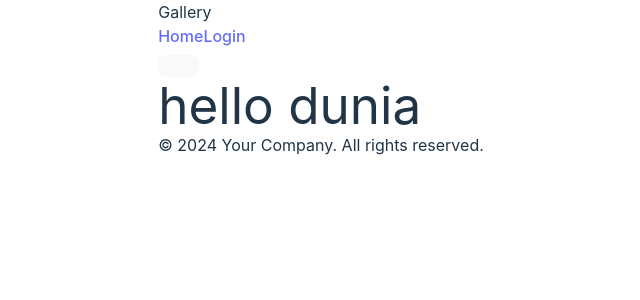
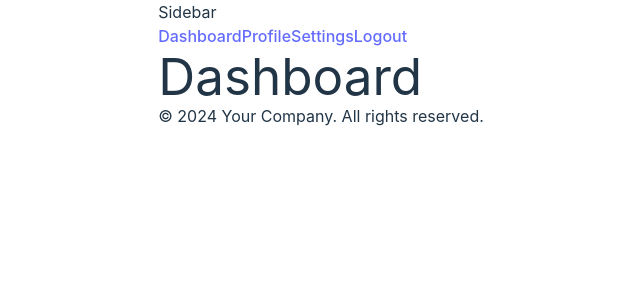
Before and after one commit to Reyhansyah11/gallery, a React (Vite) app: page /dashboard in a window 1280 px wide. Shown: the top 300 px of the page, without its empty margins (319-959 px from the left). Built offline with nearby package versions, Linux system fonts and the light colour scheme.

Commit message:
dasboard

```diff
--- a/src/App.tsx
+++ b/src/App.tsx
@@ -1,26 +1,38 @@
 import Navbar from './components/Navigasi';
 import Footer from './components/Footer';
-import { BrowserRouter as Router, Routes, Route } from 'react-router-dom';
+import { BrowserRouter as Router, Routes, Route, useLocation } from 'react-router-dom';
 import Home from './pages/home/index';
 import Login from './pages/Login/index';
 import Dashboard from './pages/dashboard/index';
 
-function App() {
+const App: React.FC = () => {
+  const location = useLocation();
+  const pathNames = location.pathname.split('/').filter(path => path);
+
+  const isDashboard = pathNames[0] === "dashboard";
+
+  const showNavbar = !isDashboard;
+
   return (
-    <>
-      <Router>
-        <Navbar />
-        <div className="pt-16"> {/* Padding atas untuk menghindari konten tertutup oleh navbar */}
+    <div>
+      {showNavbar && <Navbar />}
       <Routes>
         <Route path="/" element={<Home />} />
         <Route path="/login" element={<Login />} />
         <Route path="/dashboard" element={<Dashboard />} />
+        {/* Tambahkan rute lainnya di sini */}
       </Routes>
+      <Footer />
     </div>
-        <Footer />
+  );
+};
+
+const AppWrapper: React.FC = () => {
+  return (
+    <Router>
+      <App />
     </Router>
-    </>
   );
-}
+};
 
-export default App;
+export default AppWrapper;
--- a/src/components/Footer.tsx
+++ b/src/components/Footer.tsx
@@ -2,7 +2,7 @@
 
 const Footer = () => {
   return (
-    <footer className="bg-slate-200 text-black font-semibold py-4 mt-8 w-full">
+    <footer className="bg-slate-200 text-black font-semibold py-4 w-full">
       <div className="container mx-auto text-center">
         <p className="text-sm">&copy; {new Date().getFullYear()} Your Company. All rights reserved.</p>
       </div>
--- a/src/pages/dashboard/index.tsx
+++ b/src/pages/dashboard/index.tsx
@@ -1,9 +1,16 @@
-const Dashboard = () => {
-    return (
-        <div className="flex items-center justify-center min-h-screen">
-        <h1 className="text-black">hello dunia</h1>
-        </div>
-    )
-}
+import React from 'react';
+import Sidebar from './partials/Sidebar';
+
+const Dashboard: React.FC = () => {
+  return (
+    <div className="flex h-full">
+      <Sidebar />
+      <div className="flex-1 p-6 overflow-auto">
+        <h1 className="text-2xl font-bold">Dashboard</h1>
+        {/* Konten utama dashboard */}
+      </div>
+    </div>
+  );
+};
 
 export default Dashboard;
--- /dev/null
+++ b/src/pages/dashboard/partials/Sidebar.tsx
@@ -0,0 +1,19 @@
+import React from 'react';
+
+const Sidebar: React.FC = () => {
+  return (
+    <div className="h-screen w-64 bg-slate-100 text-black flex flex-col">
+      <div className="px-4 py-6">
+        <h2 className="text-2xl font-semibold">Sidebar</h2>
+      </div>
+      <nav className="flex-1 px-4 py-6 space-y-2">
+        <a href="#" className="block px-4 py-2 rounded hover:bg-gray-700">Dashboard</a>
+        <a href="#" className="block px-4 py-2 rounded hover:bg-gray-700">Profile</a>
+        <a href="#" className="block px-4 py-2 rounded hover:bg-gray-700">Settings</a>
+        <a href="#" className="block px-4 py-2 rounded hover:bg-gray-700">Logout</a>
+      </nav>
+    </div>
+  );
+};
+
+export default Sidebar;
--- a/src/pages/home/partials/gallery.tsx
+++ b/src/pages/home/partials/gallery.tsx
@@ -43,7 +43,7 @@ const Gallery: React.FC = () => {
   };
 
   return (
-    <div className="p-4">
+    <div className="p-4 py-20 mt-10">
       <div className="columns-1 sm:columns-2 md:columns-3 lg:columns-4 xl:columns-5 gap-4">
         {photos.map(photo => (
           <div key={photo.id} className="mb-4 break-inside-avoid">
```
Lines whose indentation alone changed are shown as unchanged.
